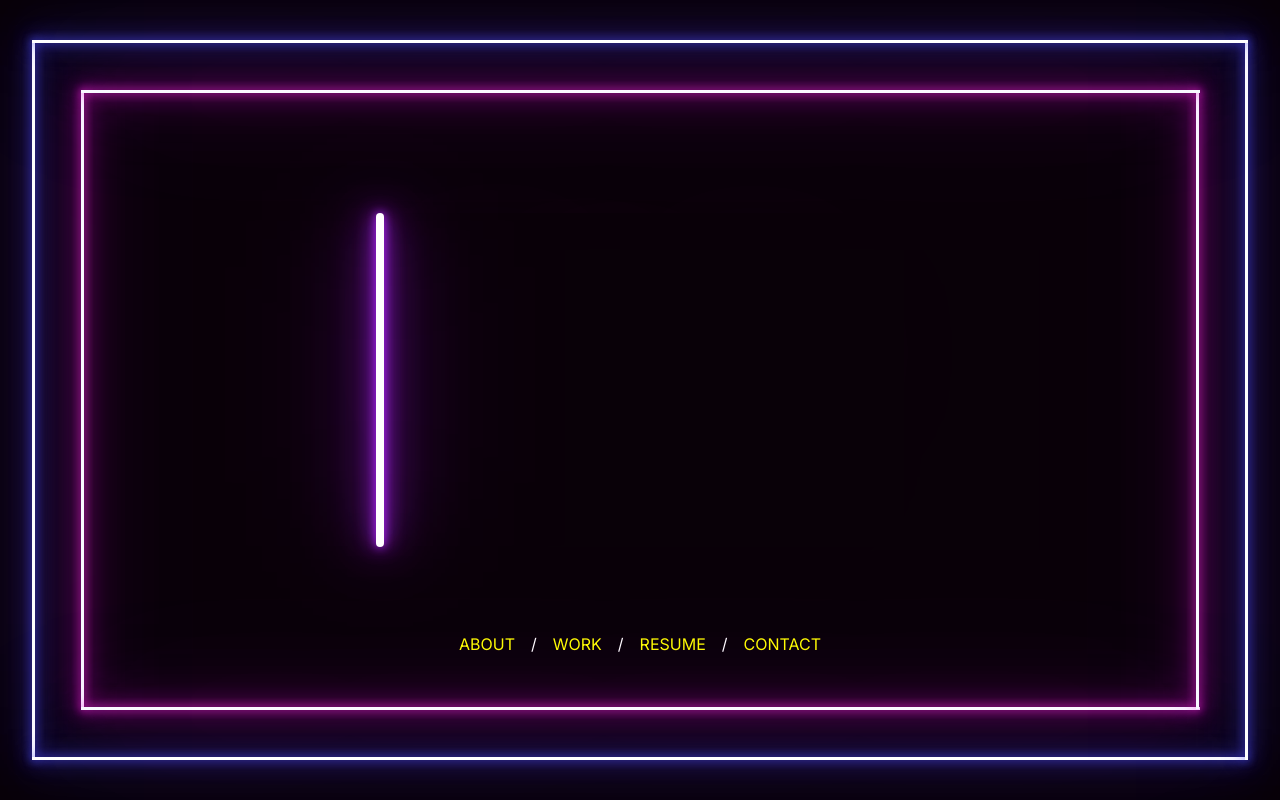
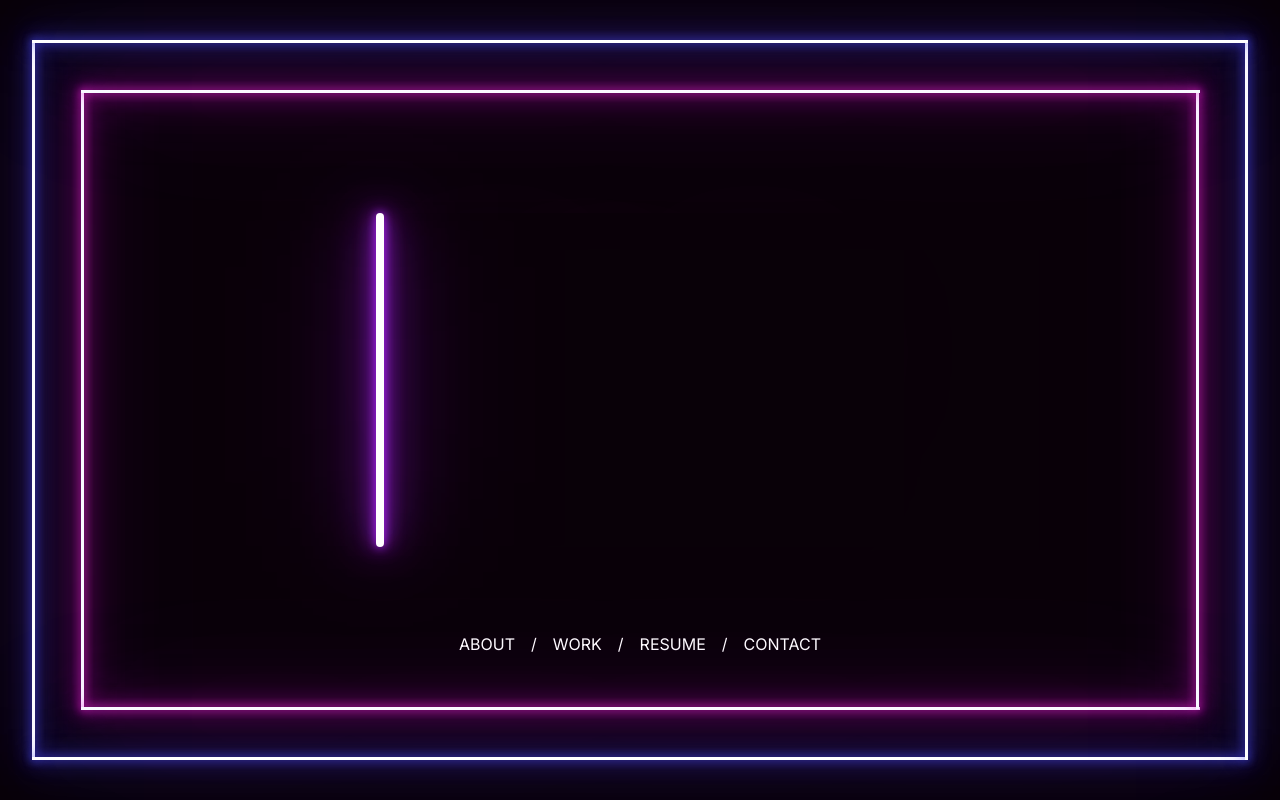
Before and after one commit to Cathy347Le/react-portfolio, a React (Create React App) app: page / in a window 1280 px wide. Shown: the top 800 px of the page. Built offline with nearby package versions, Linux system fonts and the light colour scheme; grey boxes are pictures that could not be loaded.

Commit message:
revert change

```diff
--- a/src/Components/Menu.scss
+++ b/src/Components/Menu.scss
@@ -22,8 +22,7 @@
         }
       }
       a {
-        // color: $white;
-        color: yellow;
+        color: $white;
         text-decoration: none;
         text-transform: uppercase;
         padding-bottom: 8px;
```
